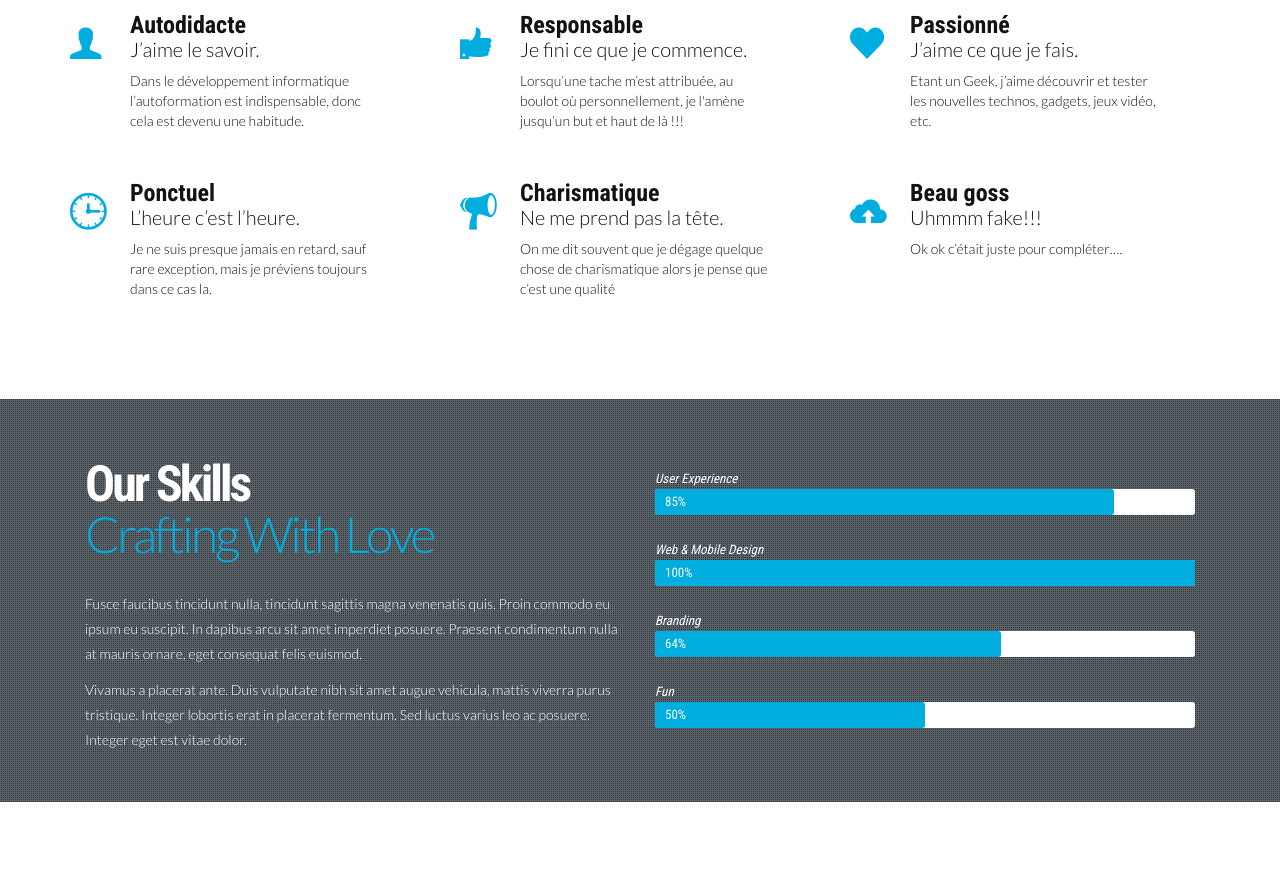
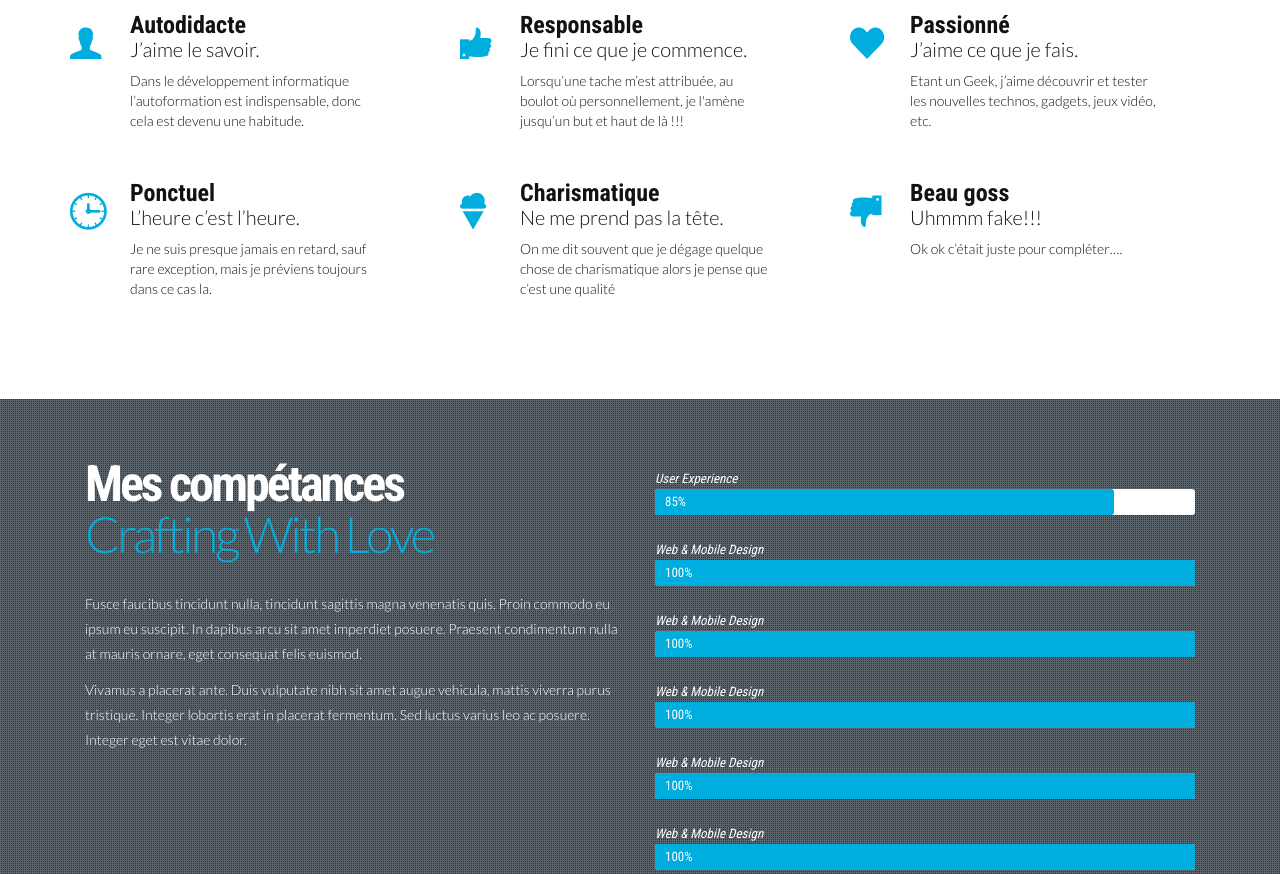
Before and after one commit to luis-alberto/lpache-site, a plain HTML site: page index.html in a window 1280 px wide. Shown: the part 1139-2013 px from the top of the page. Drawn offline with nearby package versions, Linux system fonts and the light colour scheme; some packages are replaced by stand-ins of ours; files whose address does not match are found by name.

Commit message:
modif index

```diff
--- a/index.html
+++ b/index.html
@@ -8,9 +8,9 @@
 		<title>
 			lpache - Passionate Developer
 		</title>
-		<meta name="description" content="Web/Mobile Passionate Developer"/>
-		<meta name="keywords" content="HTML5, Bootstrap 3, CSS3, javascript, PHP, onepage, responsive, mobile"/>
-		<meta name="author" content="Vossen Design"/>
+		<meta name="description" content="Personal Site - Web/Mobile Passionate Developer"/>
+		<meta name="keywords" content="luis, alberto, pacheco, luis pacheco, luis alberto pacheco "/>
+		<meta name="author" content="Luis Alberto Pacheco"/>
 		<meta name="viewport" content="width=device-width, initial-scale=1.0, maximum-scale=1.0, user-scalable=no">
 		<link rel="shortcut icon" href="img/favicon.ico" type="image/x-icon">
 		<!-- Web Fonts -->
@@ -166,7 +166,7 @@
 						<p class="lead">
 							Hi!!! Luis Alberto Pacheco, à votre service!!!!.
                             <br>
-                            Actuellement étudiant en alternace Master1
+                            Actuellement étudiant en alternance Master1
                             <br>
 							<span class="highlight">
 								« Concepteur Développeur en Projets Numériques ».
@@ -261,7 +261,7 @@
 						<div class="col-md-4 col-sm-6">
 							<div class="about-row">
 								<div class="about-icon">
-									<i class="icon ion-speakerphone ion-3x highlight">
+									<i class="icon ion-icecream ion-3x highlight">
 									</i>
 								</div>
 								<div class="about-info">
@@ -282,7 +282,7 @@
 						<div class="col-md-4 col-sm-6">
 							<div class="about-row">
 								<div class="about-icon">
-									<i class="icon ion-upload ion-3x highlight">
+									<i class="icon ion-thumbsdown ion-3x highlight">
 									</i>
 								</div>
 								<div class="about-info">
@@ -311,7 +311,7 @@
 					<div class="container">
 						<div class="col-md-6 col-we-are wow flipInX">
 							<h2 class="we-are-info">
-								Our Skills
+								Mes compétances
 								<br>
 								<small class="highlight">
 									Crafting With Love
@@ -326,6 +326,18 @@
 								Vivamus a placerat ante. Duis vulputate nibh sit amet augue vehicula, mattis viverra purus tristique. Integer lobortis erat in placerat fermentum. Sed luctus varius leo ac posuere. Integer eget est vitae
 								dolor.
 							</p>
+                            <br>
+                            <br>
+                            <br>
+                            <br>
+                            <br>
+                            <br>
+                            <br>
+                            <br>
+                            <br>
+                            <br>
+                            <br>
+                            <br>
 						</div>
 						<div class="col-md-6 col-md-skills wow flipInX">
 							<div class="skills-col">
@@ -338,6 +350,62 @@
 									<div class="skillbar-title">
 										<span>
 											85%
+										</span>
+									</div>
+									<div class="skillbar-bar">
+									</div>
+								</div>
+                                <p>
+									<em>
+										Web & Mobile Design
+									</em>
+								</p>
+								<div class="skillbar" data-percent="100%">
+									<div class="skillbar-title">
+										<span>
+											100%
+										</span>
+									</div>
+									<div class="skillbar-bar">
+									</div>
+								</div>
+                                <p>
+									<em>
+										Web & Mobile Design
+									</em>
+								</p>
+								<div class="skillbar" data-percent="100%">
+									<div class="skillbar-title">
+										<span>
+											100%
+										</span>
+									</div>
+									<div class="skillbar-bar">
+									</div>
+								</div>
+                                <p>
+									<em>
+										Web & Mobile Design
+									</em>
+								</p>
+								<div class="skillbar" data-percent="100%">
+									<div class="skillbar-title">
+										<span>
+											100%
+										</span>
+									</div>
+									<div class="skillbar-bar">
+									</div>
+								</div>
+                                <p>
+									<em>
+										Web & Mobile Design
+									</em>
+								</p>
+								<div class="skillbar" data-percent="100%">
+									<div class="skillbar-title">
+										<span>
+											100%
 										</span>
 									</div>
 									<div class="skillbar-bar">
```
